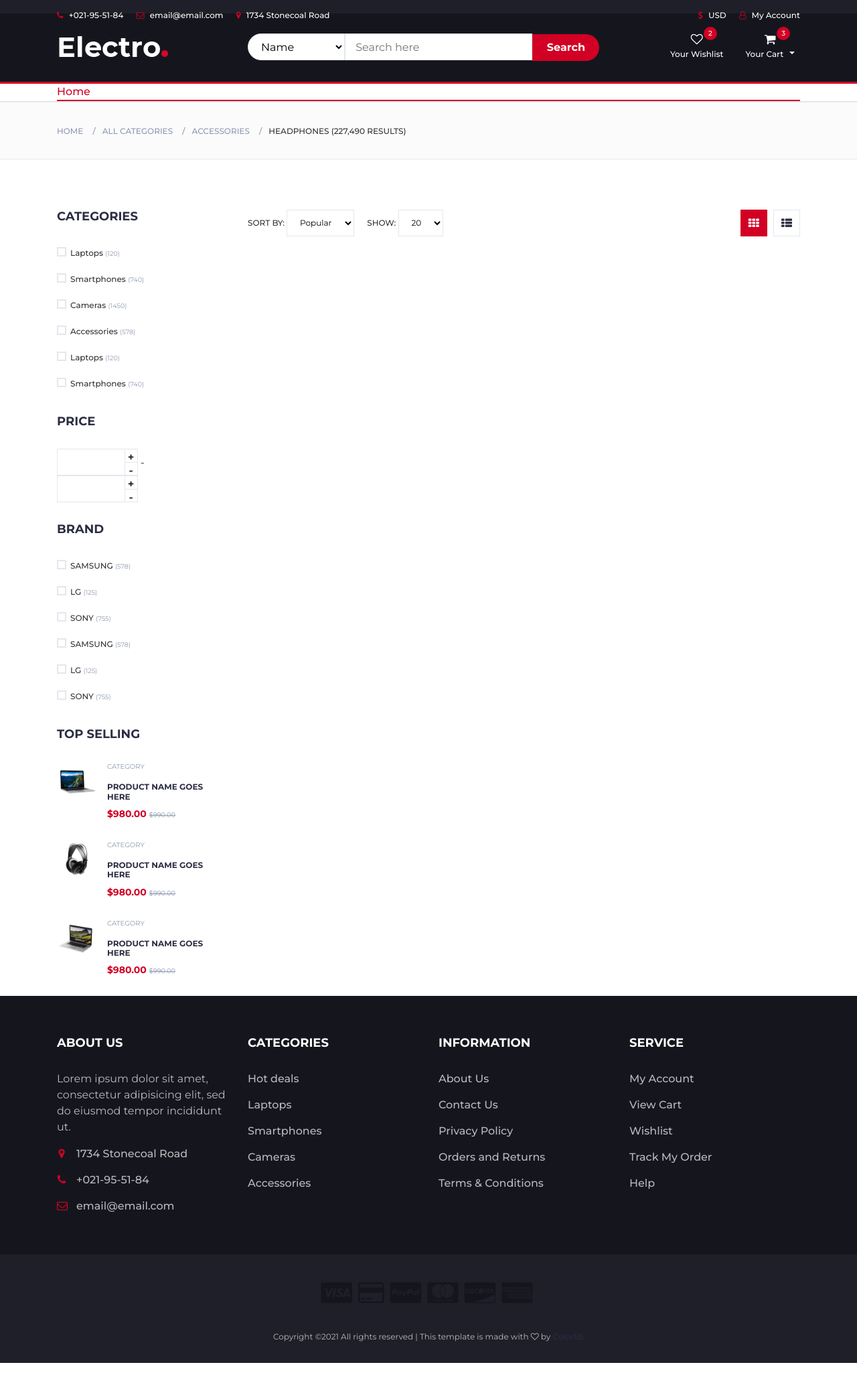
After one commit to NguyenTuanThi/nhom4_ST6_BE1_NH21, a PHP site: page /products.php in a window 1280 px wide. The commit adds this page. Shown: the whole page at 67% size. Run offline with PHP 8.4, Linux system fonts and the light colour scheme; data that the repository does not hold is empty; some libraries are stand-ins or nearby versions.

Commit message:
phan loai san pham

```diff
--- a/header.php
+++ b/header.php
@@ -3,7 +3,7 @@ require "config.php";
 require "models/db.php";
 require "models/product.php";
 require "models/protype.php";
-$protype = new protype;
+$protype = new protype();
 $product = new Product();
 // $getAllProducts = $product->getAllProducts();
 // var_dump($getAllProducts)
@@ -187,8 +187,16 @@ $getProductById = $product->getProductById(3);
                 <!-- NAV -->
                 <ul class="main-nav nav navbar-nav">
                     <li class="active"><a href="index.php">Home</a></li>
-
-
+                    <?php
+                    $getAllProtype = $protype->getAllProtype();
+                    foreach ($getAllProtype as $value) :
+                    ?>
+                        <li>
+                            <a href="products.php?type_id=<?php echo $value['type_id'] ?>"><?php echo $value['type_name'] ?></a>
+                        </li>
+                    <?php
+                    endforeach;
+                    ?>
                 </ul>
                 <!-- /NAV -->
             </div>
--- a/models/product.php
+++ b/models/product.php
@@ -13,6 +13,65 @@ class Product extends Db
     {
         $sql = self::$connection->prepare("SELECT * FROM products WHERE id = ?");
         $sql->bind_param("i", $id);
+        $sql->execute(); //return an object
+        $items = array();
+        $items = $sql->get_result()->fetch_all(MYSQLI_ASSOC);
+        return $items; //return an array
+    }
+    public function getProductsByType($type_id)
+    {
+        $sql = self::$connection->prepare("SELECT * FROM products WHERE type_id = ?");
+        $sql->bind_param("i", $type_id);
+        $sql->execute(); //return an object
+        $items = array();
+        $items = $sql->get_result()->fetch_all(MYSQLI_ASSOC);
+        return $items; //return an array
+    }
+    public function get3ProductsByType($type_id, $page, $perPage)
+    {
+        // Tính số thứ tự trang bắt đầu
+        $firstLink = ($page - 1) * $perPage;
+        $sql = self::$connection->prepare("SELECT * FROM products
+        WHERE type_id = ? LIMIT ?, ?");
+        $sql->bind_param("iii", $type_id, $firstLink, $perPage);
+        $sql->execute(); //return an object
+        $items = array();
+        $items = $sql->get_result()->fetch_all(MYSQLI_ASSOC);
+        return $items; //return an array
+    }
+
+    function paginate($url, $total, $perPage, $page)
+    {
+        $totalLinks = ceil($total / $perPage);
+        $link = "";
+        for ($j = 1; $j <= $totalLinks; $j++) {
+            if ($page == $j) {
+                # code...
+                $link = $link . "<li class ='active'> $j</li>";
+            } else {
+                $link = $link . "<li><a href='$url&page=$j'> $j </a></li>";
+            }
+        }
+        return $link;
+    }
+    public function searchPage($keyword, $page, $perPage)
+    {
+        $firstLink = ($page - 1) * $perPage;
+        $sql = self::$connection->prepare("SELECT * FROM products
+        WHERE `name` LIKE ? LIMIT ?, ?");
+        $keyword = "%$keyword%";
+        $sql->bind_param("sss", $keyword, $firstLink, $perPage);
+        $sql->execute(); //return an object
+        $items = array();
+        $items = $sql->get_result()->fetch_all(MYSQLI_ASSOC);
+        return $items; //return an array
+    }
+    public function searchPagePrice($keyword, $page, $perPage)
+    {
+        $sql = self::$connection->prepare("SELECT * FROM products
+        WHERE `price` LIKE ? LIMIT ?, ?");
+        $keyword = "%$keyword%";
+        $sql->bind_param("sss", $keyword, $firstLink, $perPage);
         $sql->execute(); //return an object
         $items = array();
         $items = $sql->get_result()->fetch_all(MYSQLI_ASSOC);
@@ -53,57 +112,4 @@ class Product extends Db
         $items = $sql->get_result()->fetch_all(MYSQLI_ASSOC);
         return $items; //return an array
     }
-    function paginate($url, $total, $perPage, $page)
-    {
-        $totalLinks = ceil($total / $perPage);
-        $link = "";
-        for ($j = 1; $j <= $totalLinks; $j++) {
-            if ($page == $j) {
-                # code...
-                $link = $link . "<li class ='active'> $j</li>";
-            } else {
-                $link = $link . "<li><a href='$url&page=$j'> $j </a></li>";
-            }
-        }
-        return $link;
-    }
-
-    function paginateallproducts($url, $total, $perPage, $page)
-    {
-        $totalLinks = ceil($total / $perPage);
-        $link = "";
-        for ($j = 1; $j <= $totalLinks; $j++) {
-            if ($page == $j) {
-                # code...
-                $link = $link . "<li class ='active'> $j</li>";
-            } else {
-                $link = $link . "<li><a href='$url?page=$j'> $j </a></li>";
-            }
-        }
-        return $link;
-    }
-    public function searchPage($keyword, $page, $perPage)
-    {
-        $firstLink = ($page - 1) * $perPage;
-        $sql = self::$connection->prepare("SELECT * FROM products
-        WHERE `name` LIKE ? LIMIT ?, ?");
-        $keyword = "%$keyword%";
-        $sql->bind_param("sss", $keyword, $firstLink, $perPage);
-        $sql->execute(); //return an object
-        $items = array();
-        $items = $sql->get_result()->fetch_all(MYSQLI_ASSOC);
-        return $items; //return an array
-    }
-
-    function getAllProductsForDividePage($page, $perPage)
-    {
-        // Tính số thứ tự trang bắt đầu
-        $firstLink = ($page - 1) * $perPage;
-        //Dùng LIMIT để giới hạn số lượng hiển thị 1 trang
-        $sql = self::$connection->prepare("SELECT * FROM products LIMIT $firstLink, $perPage");
-        $sql -> execute(); //return an object
-        $items = array();
-        $items = $sql->get_result()->fetch_all(MYSQLI_ASSOC);
-        return $items; //return an array
-    }
 }
--- /dev/null
+++ b/products.php
@@ -0,0 +1,301 @@
+<?php include "header.php" ?>
+
+<!-- BREADCRUMB -->
+<div id="breadcrumb" class="section">
+    <!-- container -->
+    <div class="container">
+        <!-- row -->
+        <div class="row">
+            <div class="col-md-12">
+                <ul class="breadcrumb-tree">
+                    <li><a href="#">Home</a></li>
+                    <li><a href="#">All Categories</a></li>
+                    <li><a href="#">Accessories</a></li>
+                    <li class="active">Headphones (227,490 Results)</li>
+                </ul>
+            </div>
+        </div>
+        <!-- /row -->
+    </div>
+    <!-- /container -->
+</div>
+<!-- /BREADCRUMB -->
+
+<!-- SECTION -->
+<div class="section">
+    <!-- container -->
+    <div class="container">
+        <!-- row -->
+        <div class="row">
+            <!-- ASIDE -->
+            <div id="aside" class="col-md-3">
+                <!-- aside Widget -->
+                <div class="aside">
+                    <h3 class="aside-title">Categories</h3>
+                    <div class="checkbox-filter">
+
+                        <div class="input-checkbox">
+                            <input type="checkbox" id="category-1">
+                            <label for="category-1">
+                                <span></span>
+                                Laptops
+                                <small>(120)</small>
+                            </label>
+                        </div>
+
+                        <div class="input-checkbox">
+                            <input type="checkbox" id="category-2">
+                            <label for="category-2">
+                                <span></span>
+                                Smartphones
+                                <small>(740)</small>
+                            </label>
+                        </div>
+
+                        <div class="input-checkbox">
+                            <input type="checkbox" id="category-3">
+                            <label for="category-3">
+                                <span></span>
+                                Cameras
+                                <small>(1450)</small>
+                            </label>
+                        </div>
+
+                        <div class="input-checkbox">
+                            <input type="checkbox" id="category-4">
+                            <label for="category-4">
+                                <span></span>
+                                Accessories
+                                <small>(578)</small>
+                            </label>
+                        </div>
+
+                        <div class="input-checkbox">
+                            <input type="checkbox" id="category-5">
+                            <label for="category-5">
+                                <span></span>
+                                Laptops
+                                <small>(120)</small>
+                            </label>
+                        </div>
+
+                        <div class="input-checkbox">
+                            <input type="checkbox" id="category-6">
+                            <label for="category-6">
+                                <span></span>
+                                Smartphones
+                                <small>(740)</small>
+                            </label>
+                        </div>
+                    </div>
+                </div>
+                <!-- /aside Widget -->
+
+                <!-- aside Widget -->
+                <div class="aside">
+                    <h3 class="aside-title">Price</h3>
+                    <div class="price-filter">
+                        <div id="price-slider"></div>
+                        <div class="input-number price-min">
+                            <input id="price-min" type="number">
+                            <span class="qty-up">+</span>
+                            <span class="qty-down">-</span>
+                        </div>
+                        <span>-</span>
+                        <div class="input-number price-max">
+                            <input id="price-max" type="number">
+                            <span class="qty-up">+</span>
+                            <span class="qty-down">-</span>
+                        </div>
+                    </div>
+                </div>
+                <!-- /aside Widget -->
+
+                <!-- aside Widget -->
+                <div class="aside">
+                    <h3 class="aside-title">Brand</h3>
+                    <div class="checkbox-filter">
+                        <div class="input-checkbox">
+                            <input type="checkbox" id="brand-1">
+                            <label for="brand-1">
+                                <span></span>
+                                SAMSUNG
+                                <small>(578)</small>
+                            </label>
+                        </div>
+                        <div class="input-checkbox">
+                            <input type="checkbox" id="brand-2">
+                            <label for="brand-2">
+                                <span></span>
+                                LG
+                                <small>(125)</small>
+                            </label>
+                        </div>
+                        <div class="input-checkbox">
+                            <input type="checkbox" id="brand-3">
+                            <label for="brand-3">
+                                <span></span>
+                                SONY
+                                <small>(755)</small>
+                            </label>
+                        </div>
+                        <div class="input-checkbox">
+                            <input type="checkbox" id="brand-4">
+                            <label for="brand-4">
+                                <span></span>
+                                SAMSUNG
+                                <small>(578)</small>
+                            </label>
+                        </div>
+                        <div class="input-checkbox">
+                            <input type="checkbox" id="brand-5">
+                            <label for="brand-5">
+                                <span></span>
+                                LG
+                                <small>(125)</small>
+                            </label>
+                        </div>
+                        <div class="input-checkbox">
+                            <input type="checkbox" id="brand-6">
+                            <label for="brand-6">
+                                <span></span>
+                                SONY
+                                <small>(755)</small>
+                            </label>
+                        </div>
+                    </div>
+                </div>
+                <!-- /aside Widget -->
+
+                <!-- aside Widget -->
+                <div class="aside">
+                    <h3 class="aside-title">Top selling</h3>
+                    <div class="product-widget">
+                        <div class="product-img">
+                            <img src="./img/product01.png" alt="">
+                        </div>
+                        <div class="product-body">
+                            <p class="product-category">Category</p>
+                            <h3 class="product-name"><a href="#">product name goes here</a></h3>
+                            <h4 class="product-price">$980.00 <del class="product-old-price">$990.00</del></h4>
+                        </div>
+                    </div>
+
+                    <div class="product-widget">
+                        <div class="product-img">
+                            <img src="./img/product02.png" alt="">
+                        </div>
+                        <div class="product-body">
+                            <p class="product-category">Category</p>
+                            <h3 class="product-name"><a href="#">product name goes here</a></h3>
+                            <h4 class="product-price">$980.00 <del class="product-old-price">$990.00</del></h4>
+                        </div>
+                    </div>
+
+                    <div class="product-widget">
+                        <div class="product-img">
+                            <img src="./img/product03.png" alt="">
+                        </div>
+                        <div class="product-body">
+                            <p class="product-category">Category</p>
+                            <h3 class="product-name"><a href="#">product name goes here</a></h3>
+                            <h4 class="product-price">$980.00 <del class="product-old-price">$990.00</del></h4>
+                        </div>
+                    </div>
+                </div>
+                <!-- /aside Widget -->
+            </div>
+            <!-- /ASIDE -->
+
+            <!-- STORE -->
+            <div id="store" class="col-md-9">
+                <!-- store top filter -->
+                <div class="store-filter clearfix">
+                    <div class="store-sort">
+                        <label>
+                            Sort By:
+                            <select class="input-select">
+                                <option value="0">Popular</option>
+                                <option value="1">Position</option>
+                            </select>
+                        </label>
+
+                        <label>
+                            Show:
+                            <select class="input-select">
+                                <option value="0">20</option>
+                                <option value="1">50</option>
+                            </select>
+                        </label>
+                    </div>
+                    <ul class="store-grid">
+                        <li class="active"><i class="fa fa-th"></i></li>
+                        <li><a href="#"><i class="fa fa-th-list"></i></a></li>
+                    </ul>
+                </div>
+                <!-- /store top filter -->
+
+                <!-- store products -->
+                <div class="row">
+                    <!-- product -->
+                    <?php
+                    if (isset($_GET['type_id'])) :
+                        $type_id = $_GET['type_id'];
+                        $getProductsByType = $product->getProductsByType($type_id);
+
+                        foreach ($getProductsByType as $value) :
+                    ?>
+                    <div class="col-md-4 col-xs-6">
+                        <div class="product">
+                            <div class="product-img">
+                                <img src="./img/<?php echo $value['image'] ?>" alt="">
+                                <div class="product-label">
+                                    <span class="sale">-30%</span>
+                                    <span class="new">NEW</span>
+                                </div>
+                            </div>
+                            <div class="product-body">
+                                <p class="product-category">Category</p>
+                                <h3 class="product-name"><a href="#"><?php echo $value['name'] ?></a></h3>
+                                <h4 class="product-price">$980.000 VND <del
+                                        class="product-old-price"><?php echo number_format($value['price']) ?>VND</del>
+                                </h4>
+                                <div class="product-rating">
+                                    <i class="fa fa-star"></i>
+                                    <i class="fa fa-star"></i>
+                                    <i class="fa fa-star"></i>
+                                    <i class="fa fa-star"></i>
+                                    <i class="fa fa-star"></i>
+                                </div>
+                                <div class="product-btns">
+                                    <button class="add-to-wishlist"><i class="fa fa-heart-o"></i><span
+                                            class="tooltipp">add to wishlist</span></button>
+                                    <button class="add-to-compare"><i class="fa fa-exchange"></i><span
+                                            class="tooltipp">add to compare</span></button>
+                                    <button class="quick-view"><i class="fa fa-eye"></i><span class="tooltipp">quick
+                                            view</span></button>
+                                </div>
+                            </div>
+                            <div class="add-to-cart">
+                                <button class="add-to-cart-btn"><i class="fa fa-shopping-cart"></i> add to cart</button>
+                            </div>
+                        </div>
+                    </div>
+                    <!-- /product -->
+                    <?php endforeach; ?>
+
+                </div>
+                <!-- /store products -->
+
+
+                <?php endif; ?>
+            </div>
+            <!-- /STORE -->
+        </div>
+        <!-- /row -->
+    </div>
+    <!-- /container -->
+</div>
+<!-- /SECTION -->
+
+<?php include "footer.html"; ?>
```
